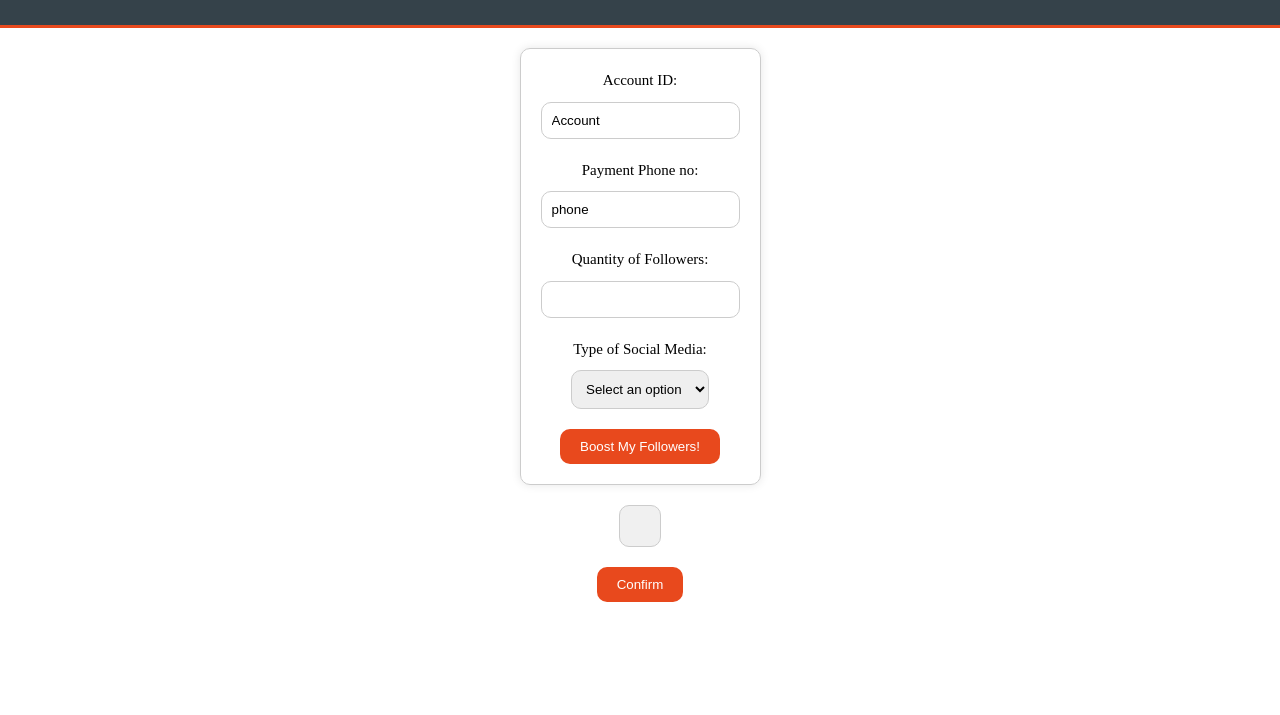
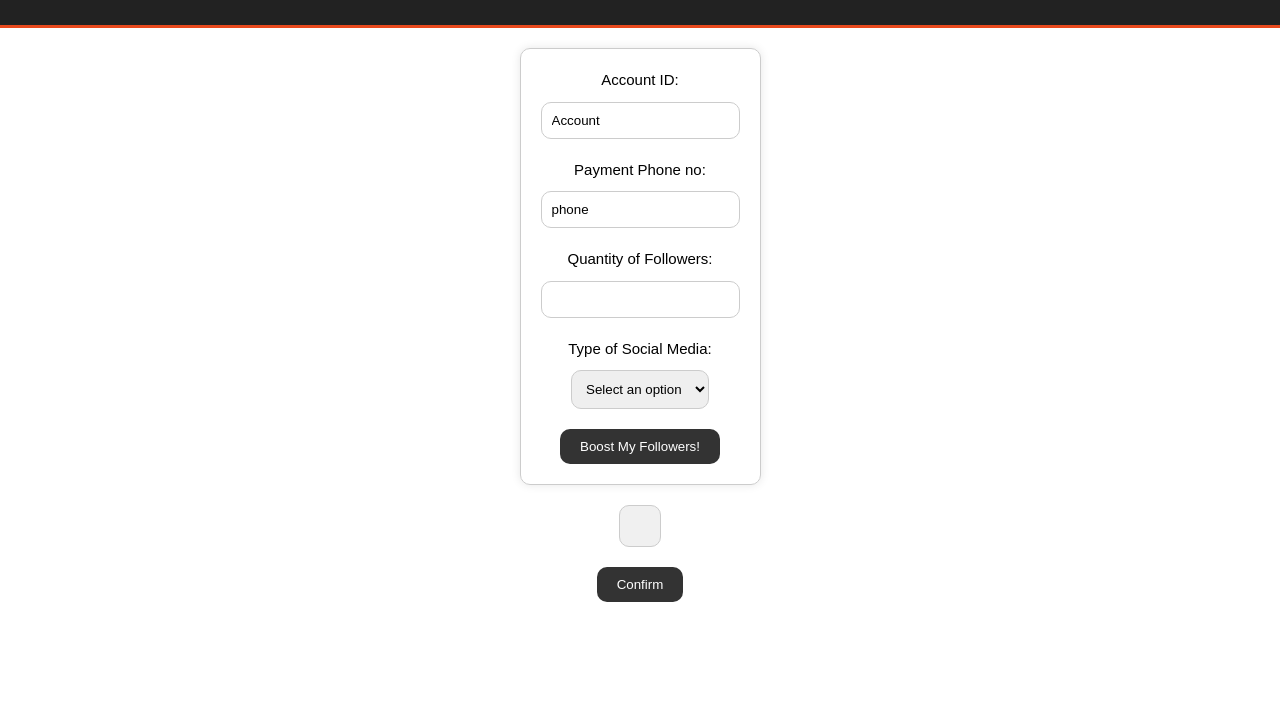
Before and after one commit to tumaini055/tprotech, a plain HTML site: page booster.html in a window 1280 px wide. Shown: the part 85-800 px from the top of the page. Drawn offline with nearby package versions, Linux system fonts and the light colour scheme; a script that the page names is missing.

Commit message:
Update booster.html

```diff
--- a/booster.html
+++ b/booster.html
@@ -6,6 +6,7 @@
     <title>tPRO TECH|Boosting Service</title>
     <link rel="stylesheet" href="stylesbooster.css">
     <link rel="stylesheet" href="stylesheet.css">
+    <link rel="stylesheet" href="stylebooster.css">
 
 </head>
 <body style="background-color: rgba(255, 255, 255, 0.842);">
```
